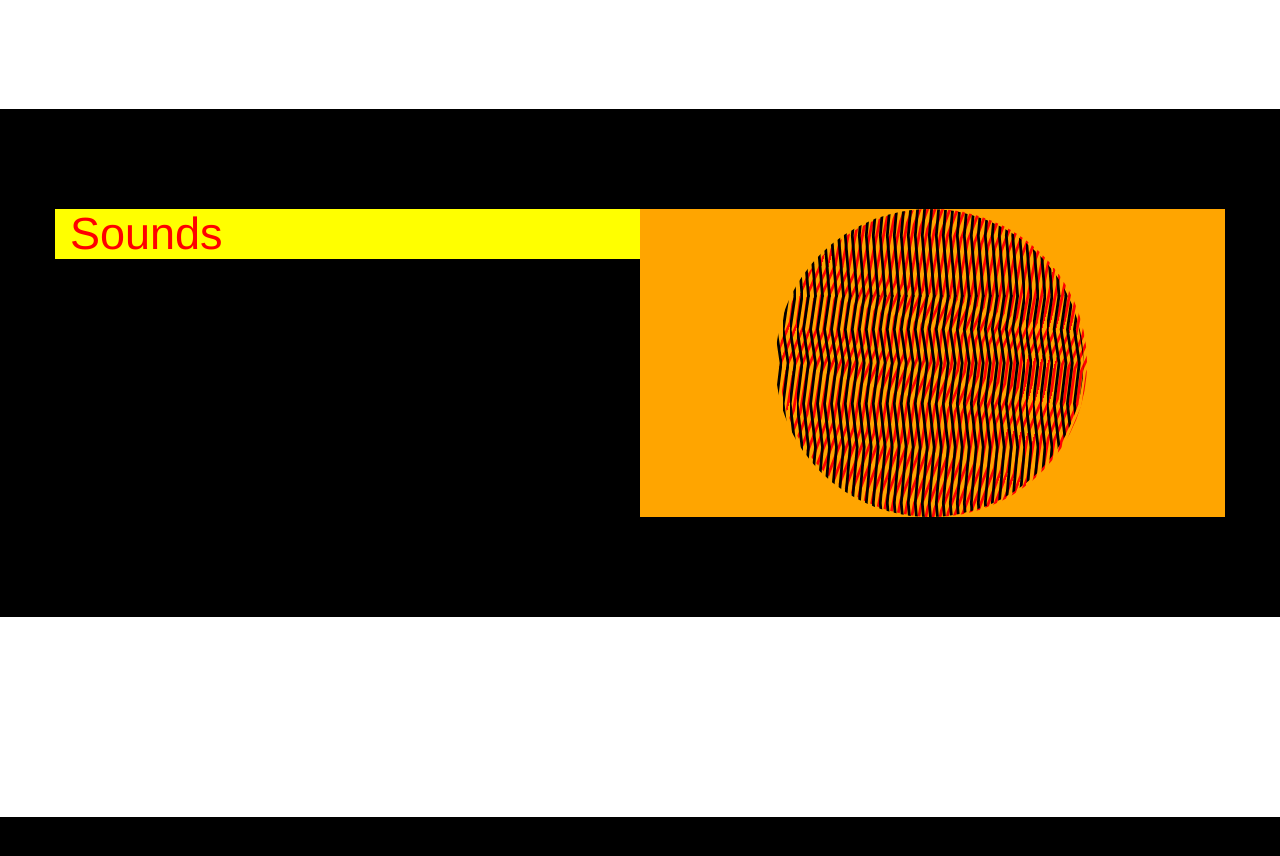
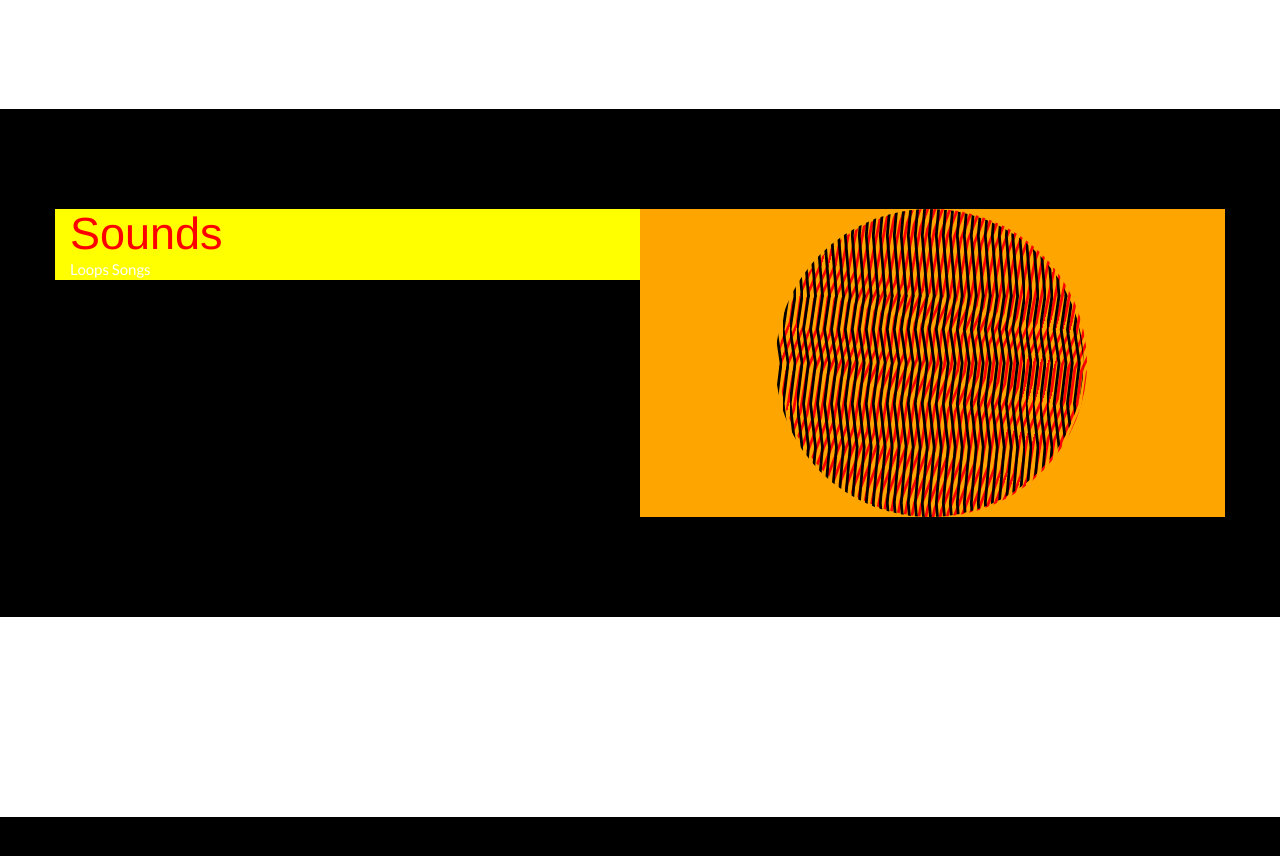
Before and after one commit to yukonnor/yukonnor.github.io, a Jekyll site: the page built from index.html, in a window 1280 px wide and 900 px high, scrolled down 671 px. Shown: the top 856 px of the window. Built offline with Jekyll 4.4.1, drawn with Linux system fonts in a browser that asks for light colours.

Commit message:
Update sounds.html

```diff
--- a/_includes/sounds.html
+++ b/_includes/sounds.html
@@ -5,6 +5,8 @@
             <div class="row">
                 <div class="col-sm-6" style="background-color:yellow;">
                     <h2 class="text-sounds text-left">Sounds</h2>
+                    <a class="sounds text-left" href="https://soundcloud.com/conconloops" target="_blank">Loops</a>
+                    <a class="sounds text-left" href="https://concon.bandcamp.com/" target="_blank">Songs</a>
                 </div>
                 <div class="col-sm-6 moire-holder-right" style="background-color:orange;">
                     <img class="img-on-bottom" src="/images/moire_bottom_red.svg" alt="read squiggles obscured by black squigles">
```
